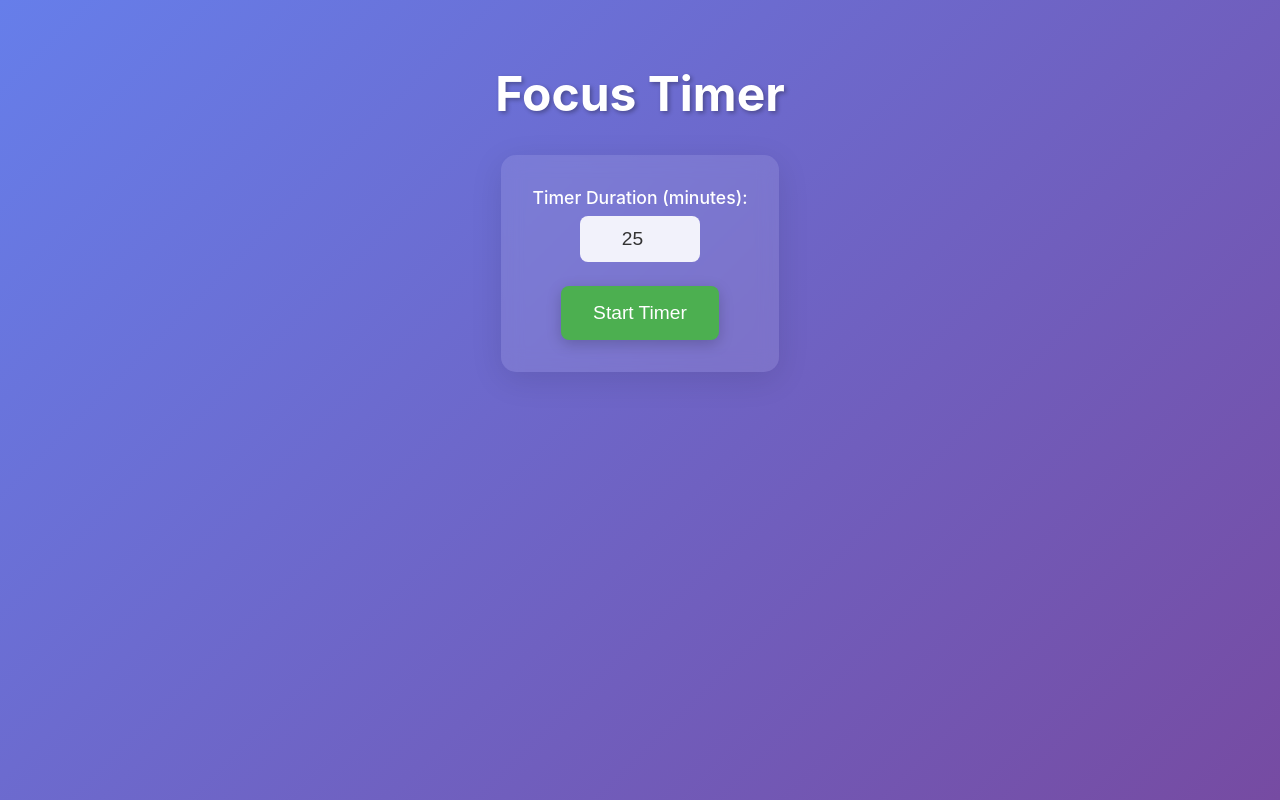
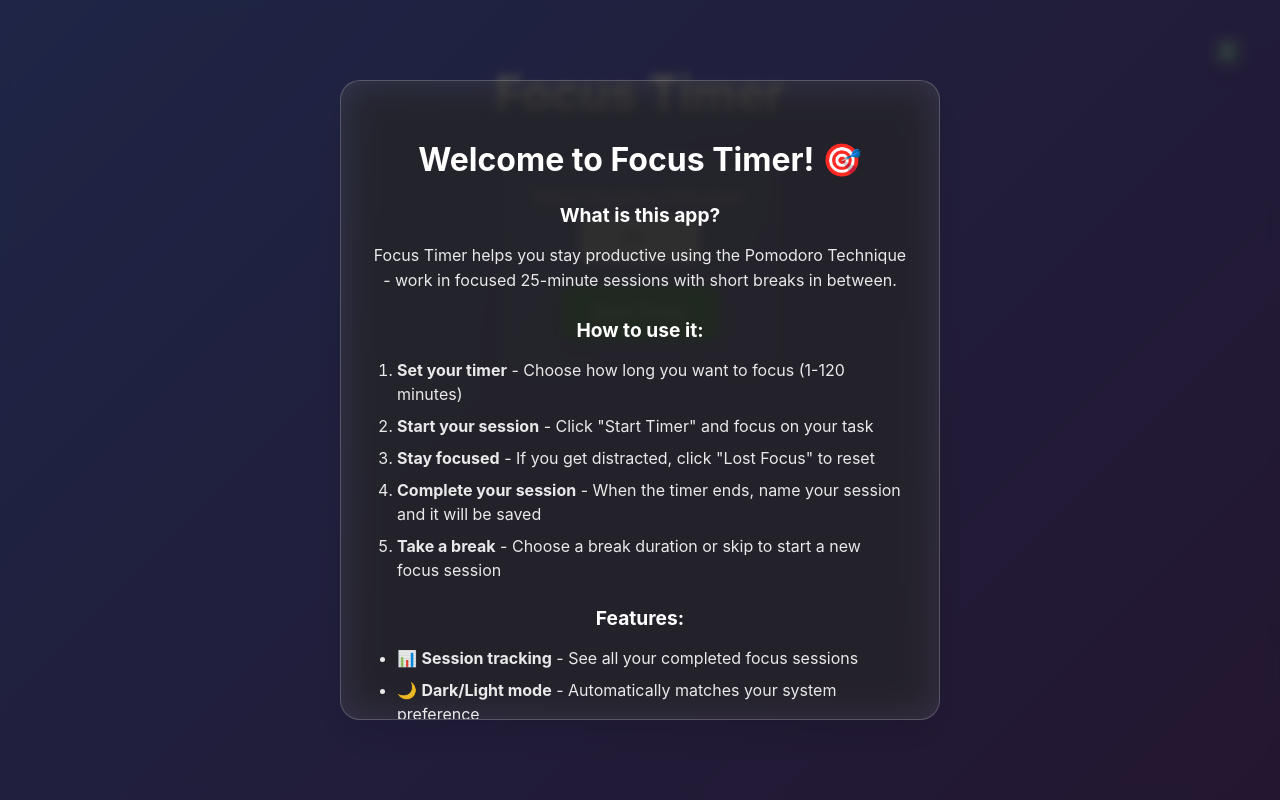
Before and after one commit to huntleymatthew/huntleymatthew.github.io, a React (Create React App) app: page / in a window 1280 px wide. Built offline with nearby package versions, Linux system fonts and the light colour scheme; the HTML template or start-up script is replaced by a standard one.

Commit message:
Add welcome modal and info icon with comprehensive instructions

```diff
--- a/src/App.css
+++ b/src/App.css
@@ -579,3 +579,235 @@ h1 {
     padding: 1.5rem;
   }
 }
+
+/* Info Icon */
+.info-icon {
+  position: absolute;
+  top: 2rem;
+  right: 2rem;
+  background: var(--bg-secondary-light);
+  border: none;
+  border-radius: 50%;
+  width: 40px;
+  height: 40px;
+  font-size: 18px;
+  cursor: pointer;
+  transition: all 0.3s ease;
+  backdrop-filter: blur(10px);
+  box-shadow: 0 4px 15px var(--shadow-light);
+  display: flex;
+  align-items: center;
+  justify-content: center;
+}
+
+.App.dark-mode .info-icon {
+  background: var(--bg-secondary-dark);
+  box-shadow: 0 4px 15px var(--shadow-dark);
+}
+
+.info-icon:hover {
+  transform: scale(1.1);
+  background: rgba(255, 255, 255, 0.2);
+}
+
+.App.dark-mode .info-icon:hover {
+  background: rgba(255, 255, 255, 0.1);
+}
+
+/* Modal Overlay */
+.modal-overlay {
+  position: fixed;
+  top: 0;
+  left: 0;
+  right: 0;
+  bottom: 0;
+  background: rgba(0, 0, 0, 0.7);
+  display: flex;
+  align-items: center;
+  justify-content: center;
+  z-index: 1000;
+  backdrop-filter: blur(5px);
+}
+
+/* Welcome Modal */
+.welcome-modal {
+  background: var(--bg-secondary-light);
+  border-radius: 20px;
+  padding: 2rem;
+  max-width: 600px;
+  width: 90%;
+  max-height: 80vh;
+  overflow-y: auto;
+  backdrop-filter: blur(20px);
+  box-shadow: 0 20px 40px var(--shadow-light);
+  border: 1px solid rgba(255, 255, 255, 0.2);
+}
+
+.App.dark-mode .welcome-modal {
+  background: var(--bg-secondary-dark);
+  box-shadow: 0 20px 40px var(--shadow-dark);
+  border: 1px solid rgba(255, 255, 255, 0.1);
+}
+
+.welcome-modal h2 {
+  color: var(--text-primary-light);
+  margin-bottom: 1.5rem;
+  font-size: 2rem;
+}
+
+.App.dark-mode .welcome-modal h2 {
+  color: var(--text-primary-dark);
+}
+
+.welcome-modal h3 {
+  color: var(--text-primary-light);
+  margin: 1.5rem 0 0.5rem 0;
+  font-size: 1.2rem;
+}
+
+.App.dark-mode .welcome-modal h3 {
+  color: var(--text-primary-dark);
+}
+
+.welcome-modal p {
+  color: var(--text-secondary-light);
+  line-height: 1.6;
+  margin-bottom: 1rem;
+}
+
+.App.dark-mode .welcome-modal p {
+  color: var(--text-secondary-dark);
+}
+
+.welcome-modal ol, .welcome-modal ul {
+  color: var(--text-secondary-light);
+  text-align: left;
+  margin: 1rem 0;
+  padding-left: 1.5rem;
+}
+
+.App.dark-mode .welcome-modal ol, .App.dark-mode .welcome-modal ul {
+  color: var(--text-secondary-dark);
+}
+
+.welcome-modal li {
+  margin-bottom: 0.5rem;
+  line-height: 1.5;
+}
+
+.welcome-modal .tip {
+  background: rgba(255, 255, 255, 0.1);
+  padding: 1rem;
+  border-radius: 10px;
+  border-left: 4px solid #4CAF50;
+  margin-top: 1.5rem;
+  font-style: italic;
+}
+
+.App.dark-mode .welcome-modal .tip {
+  background: rgba(255, 255, 255, 0.05);
+}
+
+/* Info Modal */
+.info-modal {
+  background: var(--bg-secondary-light);
+  border-radius: 20px;
+  padding: 2rem;
+  max-width: 500px;
+  width: 90%;
+  max-height: 80vh;
+  overflow-y: auto;
+  backdrop-filter: blur(20px);
+  box-shadow: 0 20px 40px var(--shadow-light);
+  border: 1px solid rgba(255, 255, 255, 0.2);
+}
+
+.App.dark-mode .info-modal {
+  background: var(--bg-secondary-dark);
+  box-shadow: 0 20px 40px var(--shadow-dark);
+  border: 1px solid rgba(255, 255, 255, 0.1);
+}
+
+.info-modal h2 {
+  color: var(--text-primary-light);
+  margin-bottom: 1.5rem;
+  font-size: 1.8rem;
+}
+
+.App.dark-mode .info-modal h2 {
+  color: var(--text-primary-dark);
+}
+
+.info-modal h3 {
+  color: var(--text-primary-light);
+  margin: 1.5rem 0 0.5rem 0;
+  font-size: 1.1rem;
+}
+
+.App.dark-mode .info-modal h3 {
+  color: var(--text-primary-dark);
+}
+
+.info-modal p {
+  color: var(--text-secondary-light);
+  line-height: 1.6;
+  margin-bottom: 1rem;
+}
+
+.App.dark-mode .info-modal p {
+  color: var(--text-secondary-dark);
+}
+
+.info-modal ol, .info-modal ul {
+  color: var(--text-secondary-light);
+  text-align: left;
+  margin: 1rem 0;
+  padding-left: 1.5rem;
+}
+
+.App.dark-mode .info-modal ol, .App.dark-mode .info-modal ul {
+  color: var(--text-secondary-dark);
+}
+
+.info-modal li {
+  margin-bottom: 0.5rem;
+  line-height: 1.5;
+}
+
+.info-modal .tip {
+  background: rgba(255, 255, 255, 0.1);
+  padding: 1rem;
+  border-radius: 10px;
+  border-left: 4px solid #4CAF50;
+  margin-top: 1.5rem;
+  font-style: italic;
+}
+
+.App.dark-mode .info-modal .tip {
+  background: rgba(255, 255, 255, 0.05);
+}
+
+/* Responsive adjustments for modals */
+@media (max-width: 768px) {
+  .info-icon {
+    top: 1rem;
+    right: 1rem;
+    width: 35px;
+    height: 35px;
+    font-size: 16px;
+  }
+
+  .welcome-modal, .info-modal {
+    margin: 1rem;
+    padding: 1.5rem;
+    max-height: 85vh;
+  }
+
+  .welcome-modal h2 {
+    font-size: 1.5rem;
+  }
+
+  .info-modal h2 {
+    font-size: 1.4rem;
+  }
+}
--- a/src/App.js
+++ b/src/App.js
@@ -16,12 +16,22 @@ function App() {
   const [isDarkMode, setIsDarkMode] = useState(false);
   const [showClearConfirm, setShowClearConfirm] = useState(false);
   const [sessionStartTime, setSessionStartTime] = useState(null);
+  const [showWelcomeModal, setShowWelcomeModal] = useState(false);
+  const [showInfoModal, setShowInfoModal] = useState(false);
 
   // Load sessions from localStorage on component mount
   useEffect(() => {
     const savedSessions = localStorage.getItem('focusSessions');
     if (savedSessions) {
       setSessions(JSON.parse(savedSessions));
+    }
+  }, []);
+
+  // Check if user has seen welcome modal
+  useEffect(() => {
+    const hasSeenWelcome = localStorage.getItem('hasSeenWelcome');
+    if (!hasSeenWelcome) {
+      setShowWelcomeModal(true);
     }
   }, []);
 
@@ -210,10 +220,26 @@ function App() {
     return sessions.reduce((total, session) => total + session.duration, 0);
   };
 
+  const handleWelcomeClose = () => {
+    setShowWelcomeModal(false);
+    localStorage.setItem('hasSeenWelcome', 'true');
+  };
+
+  const handleInfoOpen = () => {
+    setShowInfoModal(true);
+  };
+
+  const handleInfoClose = () => {
+    setShowInfoModal(false);
+  };
+
   return (
     <div className={`App ${isDarkMode ? 'dark-mode' : 'light-mode'}`}>
       <header className="App-header">
         <h1>Focus Timer</h1>
+        <button className="info-icon" onClick={handleInfoOpen} title="Instructions">
+          ℹ️
+        </button>
 
         {!isRunning && !showNamePrompt && !showBreakPrompt && !isBreakRunning && !showBreakComplete && (
           <div className="timer-setup">
@@ -348,6 +374,75 @@ function App() {
             </div>
           </div>
         )}
+
+        {/* Welcome Modal */}
+        {showWelcomeModal && (
+          <div className="modal-overlay">
+            <div className="welcome-modal">
+              <h2>Welcome to Focus Timer! 🎯</h2>
+              <div className="instructions">
+                <h3>What is this app?</h3>
+                <p>Focus Timer helps you stay productive using the Pomodoro Technique - work in focused 25-minute sessions with short breaks in between.</p>
+
+                <h3>How to use it:</h3>
+                <ol>
+                  <li><strong>Set your timer</strong> - Choose how long you want to focus (1-120 minutes)</li>
+                  <li><strong>Start your session</strong> - Click "Start Timer" and focus on your task</li>
+                  <li><strong>Stay focused</strong> - If you get distracted, click "Lost Focus" to reset</li>
+                  <li><strong>Complete your session</strong> - When the timer ends, name your session and it will be saved</li>
+                  <li><strong>Take a break</strong> - Choose a break duration or skip to start a new focus session</li>
+                </ol>
+
+                <h3>Features:</h3>
+                <ul>
+                  <li>📊 <strong>Session tracking</strong> - See all your completed focus sessions</li>
+                  <li>🌙 <strong>Dark/Light mode</strong> - Automatically matches your system preference</li>
+                  <li>🔔 <strong>Audio alerts</strong> - Hear a chime when timers complete</li>
+                  <li>📱 <strong>Responsive design</strong> - Works on desktop and mobile</li>
+                  <li>💾 <strong>Local storage</strong> - Your sessions are saved on your device</li>
+                </ul>
+
+                <p className="tip">💡 <strong>Pro tip:</strong> The browser tab title shows your current timer, so you can see your progress even when the tab isn't active!</p>
+              </div>
+              <button onClick={handleWelcomeClose} className="start-btn">
+                Let's Get Focused! 🚀
+              </button>
+            </div>
+          </div>
+        )}
+
+        {/* Info Modal */}
+        {showInfoModal && (
+          <div className="modal-overlay">
+            <div className="info-modal">
+              <h2>Focus Timer Instructions ℹ️</h2>
+              <div className="instructions">
+                <h3>How to use Focus Timer:</h3>
+                <ol>
+                  <li><strong>Set your timer</strong> - Choose how long you want to focus (1-120 minutes)</li>
+                  <li><strong>Start your session</strong> - Click "Start Timer" and focus on your task</li>
+                  <li><strong>Stay focused</strong> - If you get distracted, click "Lost Focus" to reset</li>
+                  <li><strong>Complete your session</strong> - When the timer ends, name your session and it will be saved</li>
+                  <li><strong>Take a break</strong> - Choose a break duration or skip to start a new focus session</li>
+                </ol>
+
+                <h3>Features:</h3>
+                <ul>
+                  <li>📊 <strong>Session tracking</strong> - See all your completed focus sessions</li>
+                  <li>🌙 <strong>Dark/Light mode</strong> - Automatically matches your system preference</li>
+                  <li>🔔 <strong>Audio alerts</strong> - Hear a chime when timers complete</li>
+                  <li>📱 <strong>Responsive design</strong> - Works on desktop and mobile</li>
+                  <li>💾 <strong>Local storage</strong> - Your sessions are saved on your device</li>
+                </ul>
+
+                <p className="tip">💡 <strong>Pro tip:</strong> The browser tab title shows your current timer, so you can see your progress even when the tab isn't active!</p>
+              </div>
+              <button onClick={handleInfoClose} className="start-btn">
+                Got it! 👍
+              </button>
+            </div>
+          </div>
+        )}
       </header>
     </div>
   );
```
